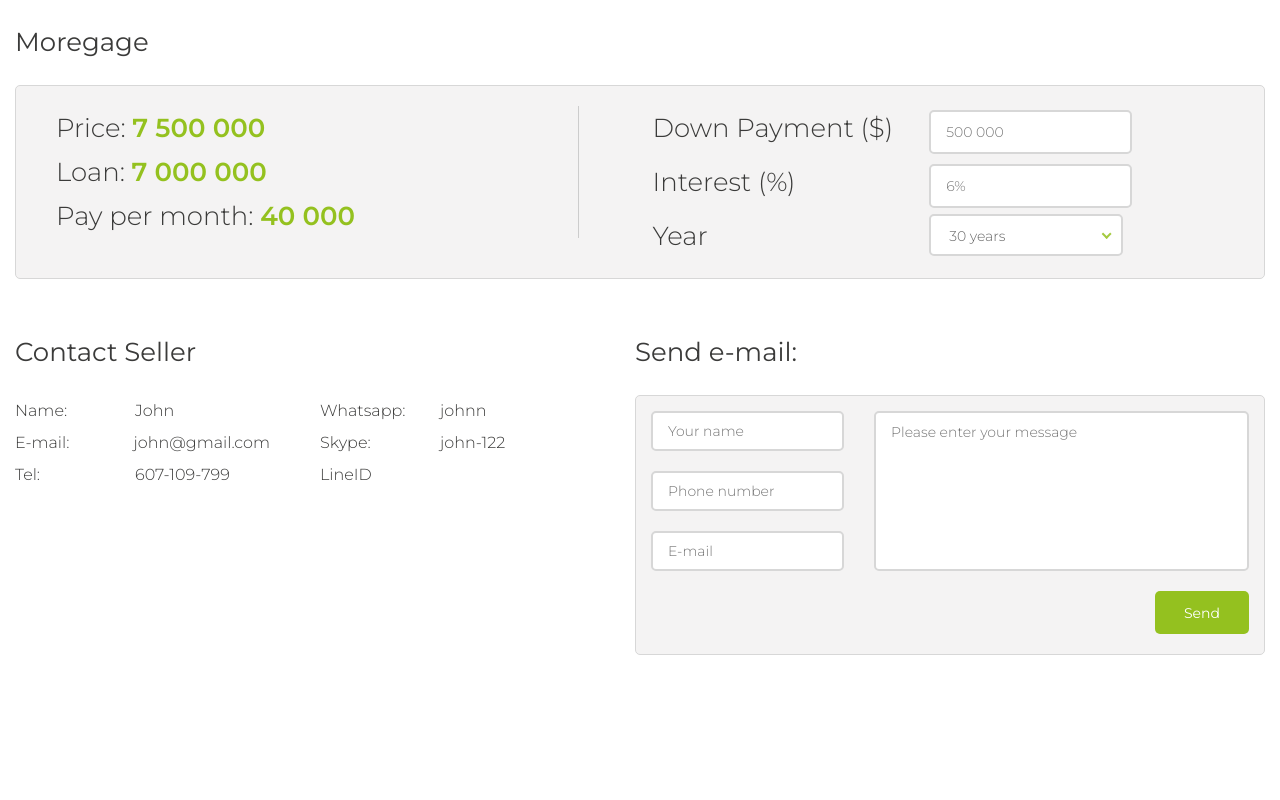
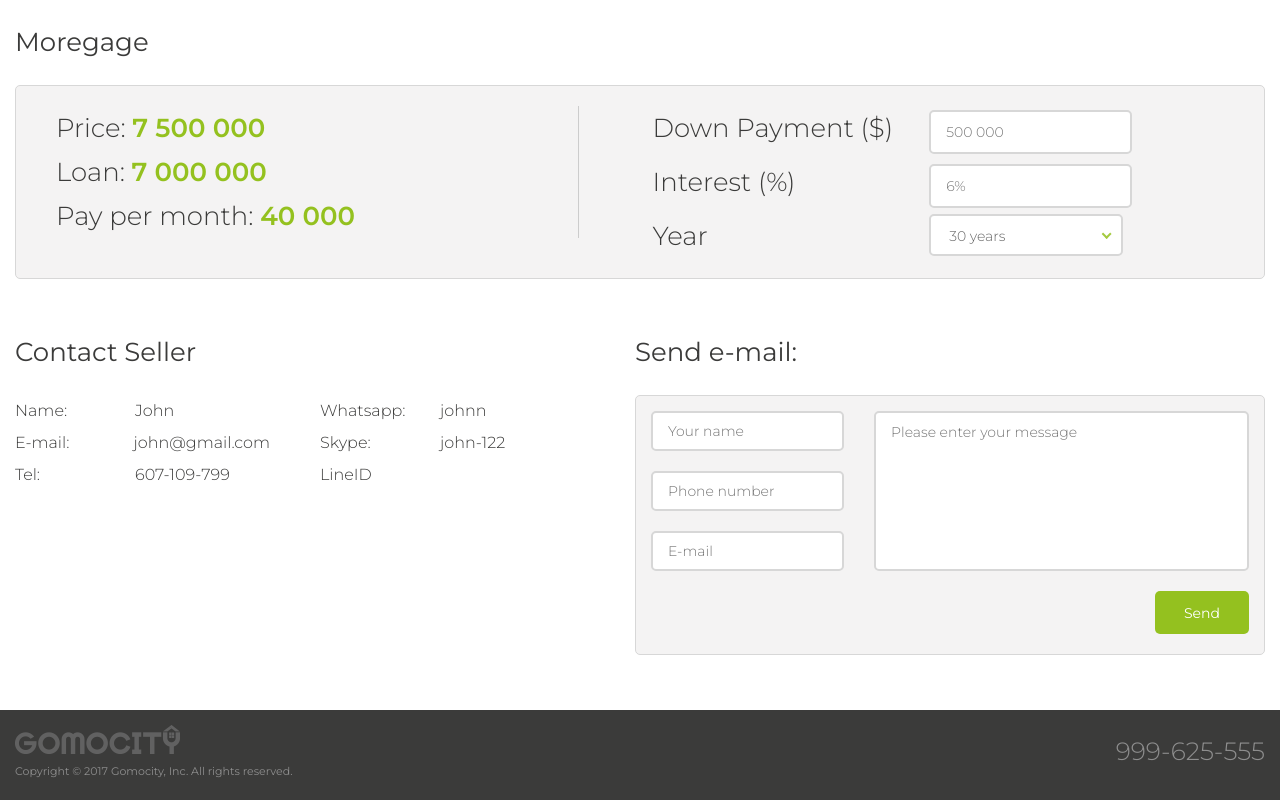
Before and after one commit to denis-andrikevich/gomocity, a website: page app/houseDetail.html in a window 1280 px wide. Shown: the part 2010-2810 px from the top of the page. Before the commit the page ends 2720 px from the top, so only its background shows below. Drawn offline with nearby package versions, Linux system fonts and the light colour scheme; some packages are replaced by stand-ins of ours.

```diff
--- a/app/houseDetail.html
+++ b/app/houseDetail.html
@@ -340,6 +340,27 @@
     <!--MODAL WINDOW TO SHOW BIG HOUSE PIC-->
 
   </main>
+
+  <footer>
+      <div class="container">
+            <div class="footer-content">
+              <div>
+                  <div class="footer-logo">
+                    <a href="index.html">
+                      <img src="images/footer-logo.png" alt="">
+                    </a>
+                    <h6 class="copyright">Copyright © 2017 Gomocity, Inc. All rights reserved.</h6>
+                  </div>
+              </div>
+              <div>
+                  <h4 class="number">
+                    999-625-555
+                  </h4>
+              </div>
+            </div>
+      </div>
+  </footer>
+
 </div>
 <script src="https://maps.googleapis.com/maps/api/js?libraries=places&key=AIzaSyCoCOv2GhNGDj2tGKSkF-nDlfRL0POegjs"></script>
 <script src="js/jquery-3.2.0.min.js"
@@ -367,7 +388,7 @@
     $('#map-form').submit(function (e) {
       e.preventDefault();
       GetRoute();
-    })
+    });
 
     var mapStyles = [
       {
@@ -616,7 +637,7 @@
         icon: '../images/icons/bed.png',
         map: map
       });
-    };
+    }
   })
 </script>
 
--- a/app/scss/layout.scss
+++ b/app/scss/layout.scss
@@ -98,3 +98,27 @@
     -webkit-border-radius: 4px;
     border-radius: 4px;
 }
+
+
+footer {
+    height: 90px;
+    width: 100%;
+    background-color: #3b3b3a;
+    padding: 15px 0 20px;
+
+    .footer-content {
+      display: flex;
+      justify-content: space-between;
+      align-items: center;
+
+      h6.copyright {
+        @include fontStyle('Montserrat', 1.1rem, #8e8e8e, 400);
+        margin-top: 10px;
+      }
+
+      h4.number {
+        @include fontStyle('Montserrat', 2.5rem, #8e8e8e, 300);
+      }
+    }
+
+}
```
Also changed, not shown: app/css/master.css, app/images/footer-logo.png (added).
